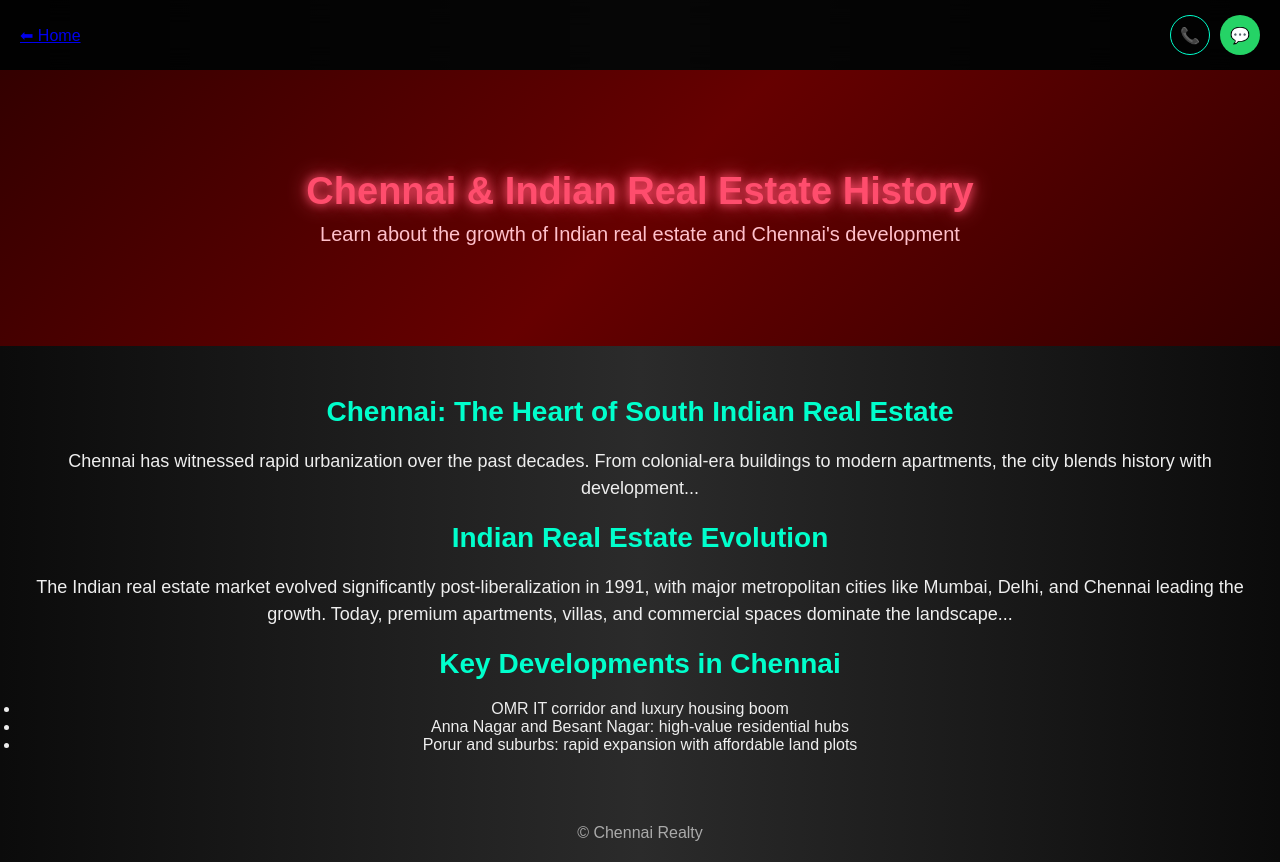
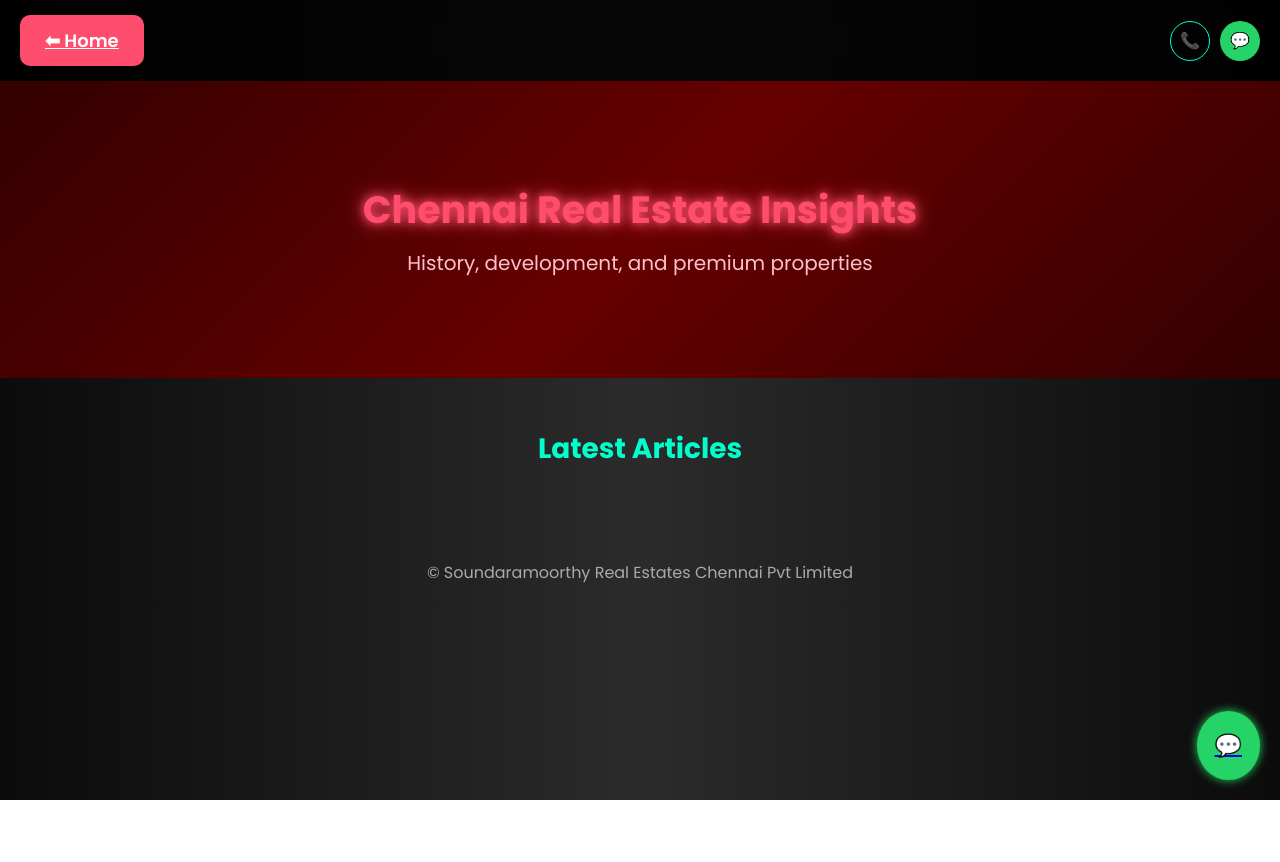
Before and after one commit to sandeepabishek95-cloud/Jagan-realestate, a plain HTML site: page blog.html in a window 1280 px wide. After the commit the page ends 800 px from the top, so only its background shows below. Drawn offline with Linux system fonts and the light colour scheme.

Commit message:
Update blog.html

```diff
--- a/blog.html
+++ b/blog.html
@@ -3,13 +3,15 @@
 <head>
 <meta charset="UTF-8">
 <meta name="viewport" content="width=device-width, initial-scale=1.0">
-<title>Chennai Real Estate History</title>
+<title>Chennai Real Estate Blog</title>
+
+<link href="https://fonts.googleapis.com/css2?family=Poppins:wght@400;600;700&display=swap" rel="stylesheet">
 <link rel="stylesheet" href="style.css">
 </head>
 <body>
 
 <nav class="navbar">
-  <a href="index.html" class="back-btn">⬅ Home</a>
+  <a href="index.html" class="btn">⬅ Home</a>
   <div class="nav-actions">
     <a href="tel:+917010022388" class="call-btn">📞</a>
     <a href="https://wa.me/917010022388" class="wa-btn">💬</a>
@@ -17,27 +19,21 @@
 </nav>
 
 <header class="hero">
-  <h1>Chennai & Indian Real Estate History</h1>
-  <p>Learn about the growth of Indian real estate and Chennai's development</p>
+  <h1>Chennai Real Estate Insights</h1>
+  <p>History, development, and premium properties</p>
 </header>
 
-<section class="section">
-  <div class="blog-content">
-    <h2>Chennai: The Heart of South Indian Real Estate</h2>
-    <p>Chennai has witnessed rapid urbanization over the past decades. From colonial-era buildings to modern apartments, the city blends history with development...</p>
-
-    <h2>Indian Real Estate Evolution</h2>
-    <p>The Indian real estate market evolved significantly post-liberalization in 1991, with major metropolitan cities like Mumbai, Delhi, and Chennai leading the growth. Today, premium apartments, villas, and commercial spaces dominate the landscape...</p>
-
-    <h2>Key Developments in Chennai</h2>
-    <ul>
-      <li>OMR IT corridor and luxury housing boom</li>
-      <li>Anna Nagar and Besant Nagar: high-value residential hubs</li>
-      <li>Porur and suburbs: rapid expansion with affordable land plots</li>
-    </ul>
+<section class="section" id="blog-posts">
+  <h2>Latest Articles</h2>
+  <div class="cards" id="blog-cards">
+    <!-- JS populates blog cards -->
   </div>
 </section>
 
-<footer>© Chennai Realty</footer>
+<a href="https://wa.me/917010022388" class="whatsapp-float">💬</a>
+
+<footer>© Soundaramoorthy Real Estates Chennai Pvt Limited</footer>
+
+<script src="blog.js"></script>
 </body>
 </html>
```
